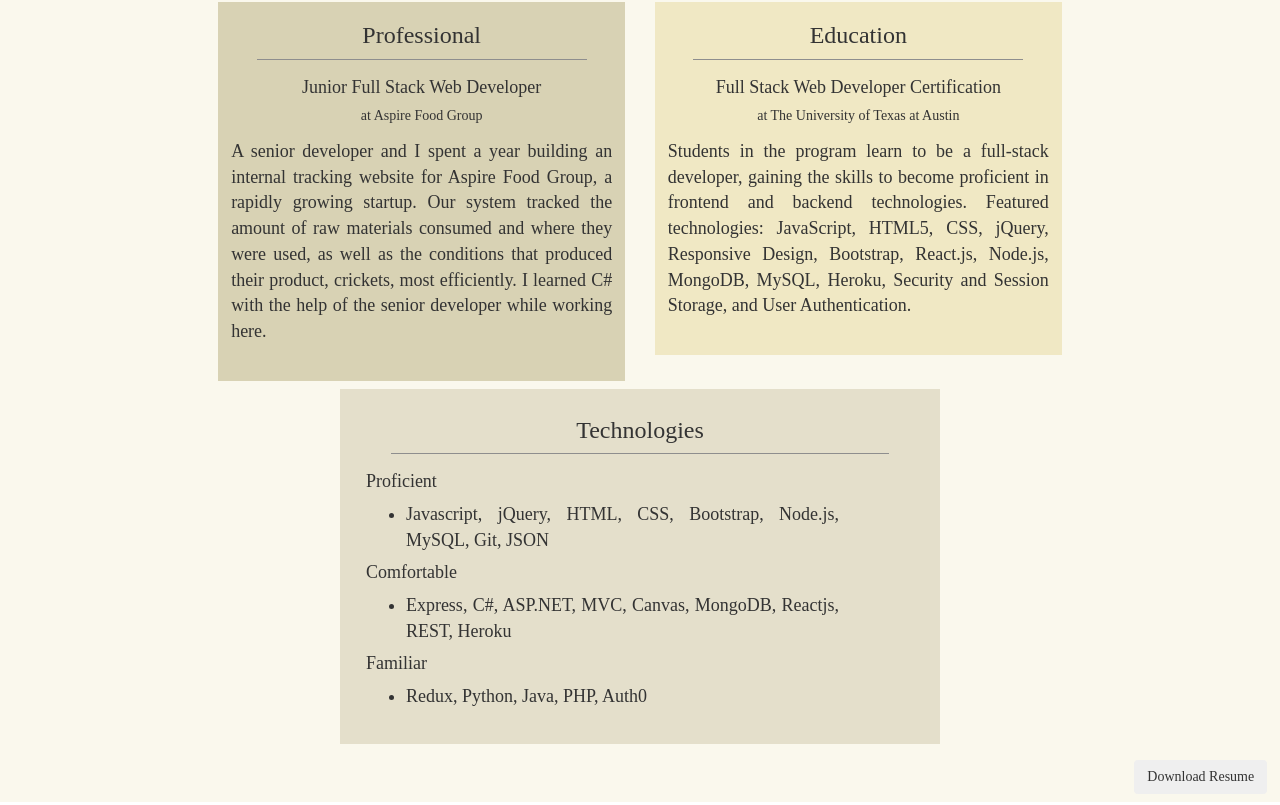
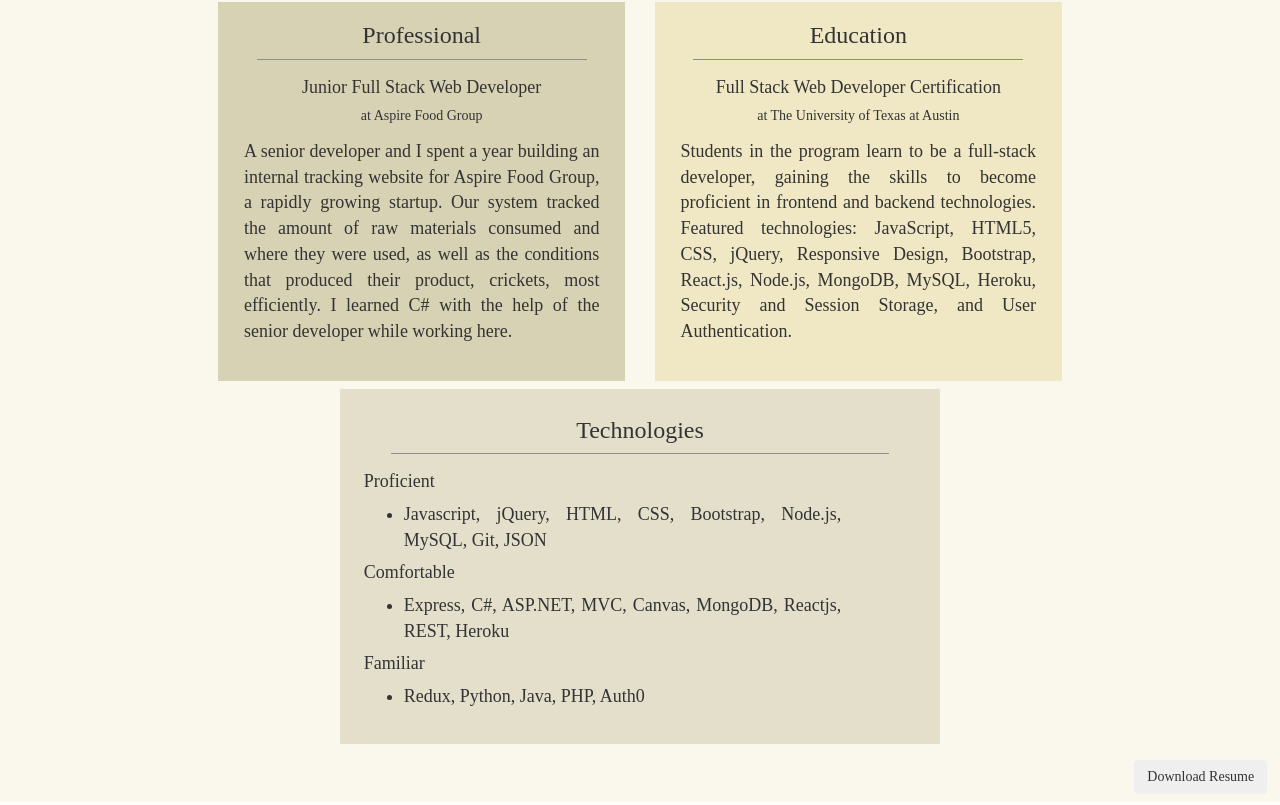
Before and after one commit to williamwgilmore/williamwgilmore, a React (Create React App) app: page / in a window 1280 px wide. Shown: the part 1375-2180 px from the top of the page. Built offline with nearby package versions, Linux system fonts and the light colour scheme.

Commit message:
Adding some extra padding for paragraphs

```diff
--- a/public/style/generalStyle.css
+++ b/public/style/generalStyle.css
@@ -152,6 +152,7 @@ html, body {
 	margin: 2vh 1vw;
 	text-align: justify;
 	font-size: 18px;
+	padding: 0 1vw;
 }
 
 .floatRight {
```
